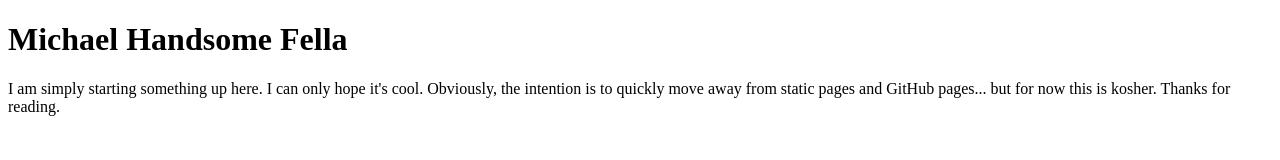
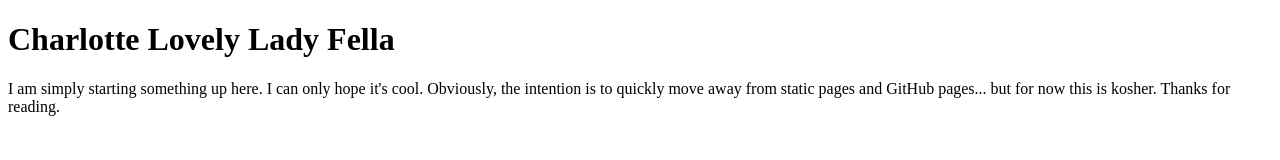
Before and after one commit to tylr-mk/tylr-mk.github.io, a plain HTML site: page index.html in a window 1280 px wide. Drawn offline with Linux system fonts and the light colour scheme.

Commit message:
hanging to charlotte

```diff
--- a/index.html
+++ b/index.html
@@ -6,7 +6,7 @@
 
 <body>
 
-<h1>Michael Handsome Fella</h1>
+<h1>Charlotte Lovely Lady Fella</h1>
 
 <p>I am simply starting something up here. I can only hope it's cool. Obviously, the intention is to quickly move away from static pages and GitHub pages... but for now this is kosher.
 
```
